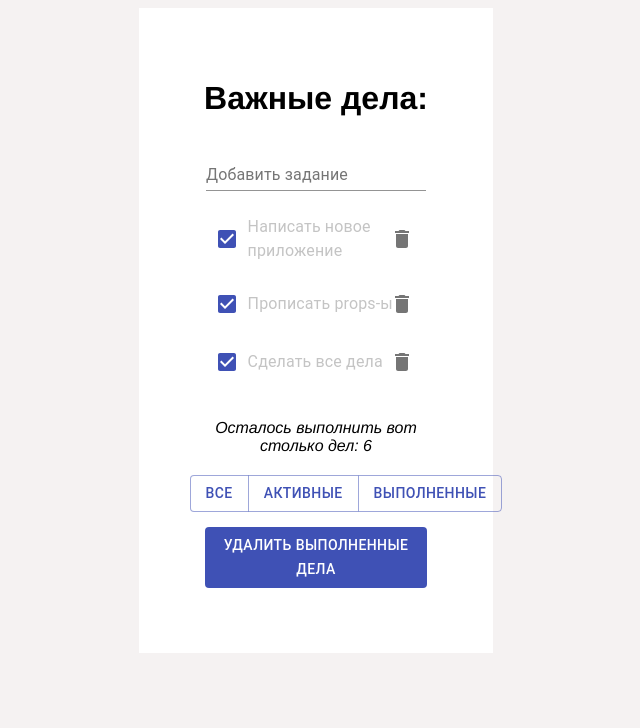
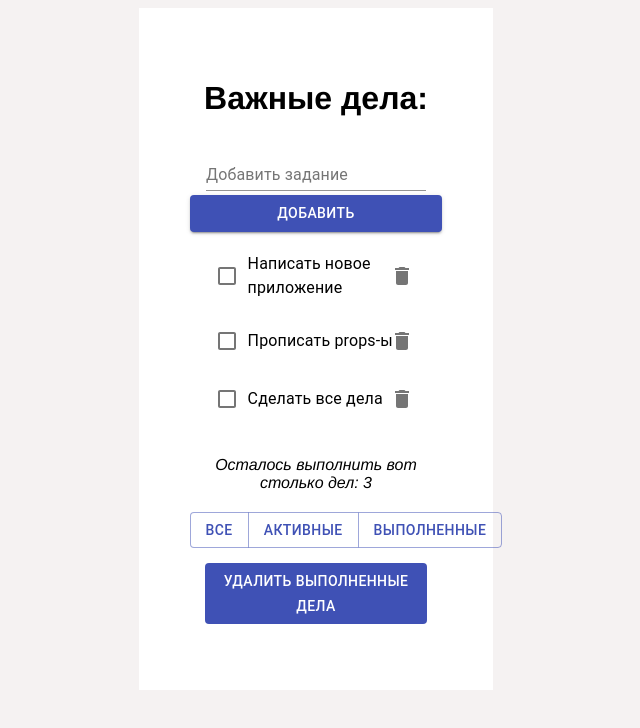
Before and after one commit to WebHeroSchool/JSX.1, a React (Create React App) app: page / in a window 1280 px wide. Shown: the top 728 px of the page, without its empty margins (324-964 px from the left). Built offline with nearby package versions, Linux system fonts and the light colour scheme.

Commit message:
Добавление элемента. Работа с формами

```diff
--- a/src/components/App/App.js
+++ b/src/components/App/App.js
@@ -10,21 +10,21 @@ import styles from './App.module.css';
   		items: [
        {
        value:'Написать новое приложение',
-       isDone: true,
+       isDone: false,
        id: 1
        },
        {
        	value:'Прописать props-ы',
-       	isDone: true,
+       	isDone: false,
        	id: 2
        },
        {
        	value:'Сделать все дела',
-       	isDone: true,
+       	isDone: false,
        	id: 3
        }
   	],
-  	count: 6
+  	count: 3
   };
 
      onClickDone = id => {
@@ -46,13 +46,37 @@ item =>{
     });
     this.setState({ items: newItemList });
   }
+  onClickAdd = value => {
+  	if (value !== '') {
+
+  this.setState(state => ({
+  	items: [
+      ...state.items,
+      {
+      	value,
+      	isDone:false,
+      	id:state.count + 1
+      }
+  	],
+  	count: state.count + 1,
+  	hasError: false
+  }));
+
+     } else {
+     	this.setState(state => ({
+     	hasError: true
+              }))
+           }
+      };
 
       render() {
 
 return(
   	<div className={styles.wrap}>
   	<h1 className={styles.title}>Важные дела:</h1>
-  	<InputItem />
+  	<InputItem onClickAdd={this.onClickAdd}
+    hasError={this.state.hasError}
+  	 />
   <ItemList items={this.state.items}
    onClickDone={this.onClickDone}
     onClickDelete={this.onClickDelete}
--- a/src/components/InputItem/InputItem.js
+++ b/src/components/InputItem/InputItem.js
@@ -1,14 +1,61 @@
 import React from 'react';
 import TextField from '@material-ui/core/TextField';
-import styles from './InputItem.module.css';
+import Grid from '@material-ui/core/Grid';
+import Button from '@material-ui/core/Button';
+import FormControl from '@material-ui/core/FormControl';
+import FormHelperText from '@material-ui/core/FormHelperText';
 
+class InputItem extends React.Component {
+	state= {
+		inputValue: ''
+	};
 
-const InputItem = () => (<div className={styles.input}>
+	onButtonClick = () =>{
+		this.setState({
+	inputValue: ''
+		});
+		this.props.onClickAdd (this.state.inputValue);
+	};
+	render() {
+
+		const condition = this.props.hasError;
+		let formHelperText;
+
+		if(condition) {
+			formHelperText = <FormHelperText
+				id="component-error-text">
+				Пустое поле!
+				</FormHelperText>
+
+		} else {
+			formHelperText = ''
+		}
+
+		return (<Grid>
+		<FormControl error>
     <TextField
           label="Добавить задание"
           id="margin-dense"
           margin="dense"
+          value={this.state.inputValue}
+          onChange={event => this.setState({inputValue: event.target.value.toUpperCase()})}
         />
-        </div>)
+
+<div>
+				{formHelperText}
+			</div>
+			</FormControl>
+
+     <Button
+     variant="contained"
+     color="primary"
+     fullWidth
+     onClick={this.onButtonClick}
+     >
+        Добавить
+      </Button>
+</Grid>);
+	}
+}
 
 export default InputItem;
--- a/src/components/InputItem/InputItem.module.css
+++ /dev/null
@@ -1,3 +0,0 @@
-.input{
-text-align: center;
-}
--- a/src/components/Item/Item.js
+++ b/src/components/Item/Item.js
@@ -10,19 +10,17 @@ import ListItem from '@material-ui/core/ListItem';
 
 const Item = ({ value, isDone, onClickDone, id, onClickDelete}) => (<ListItem className={
 	classnames({
-		[styles.item]: true,
+		[styles.item]: false,
 		[styles.done]: isDone
 	})
 }>
-         <Checkbox
-        defaultChecked
-        color="primary"
-        value="checkedG"
-        onClick={() => onClickDone(id)}
-        inputProps={{
-          'aria-label': 'secondary checkbox',
-        }}
-      />
+<Checkbox
+color="primary"
+onClick={() => onClickDone(id)}
+ inputProps={{ 'aria-label': 'uncontrolled-checkbox'
+  }}
+/>
+
 	  <ListItemText > {value}</ListItemText>
 	<ListItemSecondaryAction className={styles.delete}>
           <IconButton aria-label="очистить" onClick={() => onClickDelete(id)}>
```
